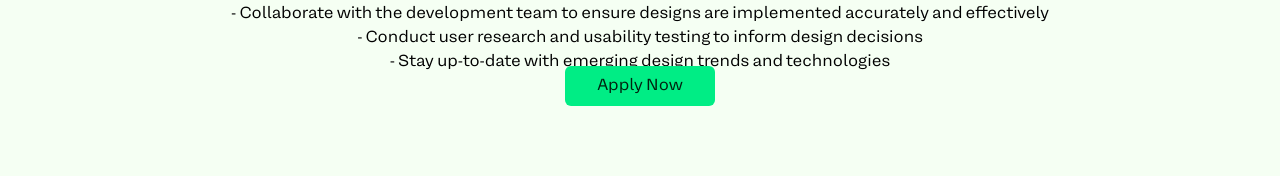
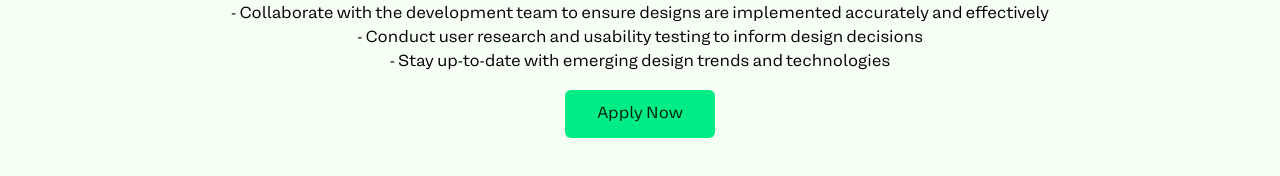
Before and after one commit to quizardhq/frontend, a Next.js app: page /careers/ui-ux-intern in a window 1280 px wide. Shown: the part 482-658 px from the top of the page. Built offline with nearby package versions, Linux system fonts and the light colour scheme.

Commit message:
chore: Apply Button
- fix styling with apply button

```diff
--- a/package.json
+++ b/package.json
@@ -8,7 +8,7 @@
     "start": "next start",
     "lint": "next lint",
     "prepare": "husky install",
-    "format": "prettier --write",
+    "format": "prettier --write .",
     "format:check": "prettier --check",
     "test": "echo tested",
     "cypress:open": "cypress open"
--- a/pages/careers/frontend-intern.tsx
+++ b/pages/careers/frontend-intern.tsx
@@ -42,15 +42,17 @@ export default function FrontEndIntern() {
             emerging technologies and trends
           </li>
         </ul>
+        <div className="flex justify-center items-center">
           <a
             rel="noreferrer"
             href="https://www.notion.so/codemon/Frontend-Engineer-Intern-9cded5f5772141e4bb4e6254295dbba9"
             target="_blank"
-          className="primary-btn text-[#00210E] mt-[1rem]"
+            className="primary-btn text-[#00210E] mt-[1rem] block w-[max-content]"
           >
             Apply Now
           </a>
         </div>
+      </div>
     </HomeLayout>
   );
 }
--- a/pages/careers/ui-ux-intern.tsx
+++ b/pages/careers/ui-ux-intern.tsx
@@ -44,15 +44,17 @@ export default function UIUXIntern() {
             - Stay up-to-date with emerging design trends and technologies
           </li>
         </ul>
+        <div className="flex justify-center items-center">
           <a
             rel="noreferrer"
-          href="https://www.notion.so/codemon/UI-UX-Design-Intern-00f0e49eb3f04111971e84e6a1982810"
+            href="https://www.notion.so/codemon/Frontend-Engineer-Intern-9cded5f5772141e4bb4e6254295dbba9"
             target="_blank"
-          className="primary-btn text-[#00210E] mt-[1rem]"
+            className="primary-btn text-[#00210E] mt-[1rem] block w-[max-content]"
           >
             Apply Now
           </a>
         </div>
+      </div>
     </HomeLayout>
   );
 }
```
Lines whose indentation alone changed are shown as unchanged.
